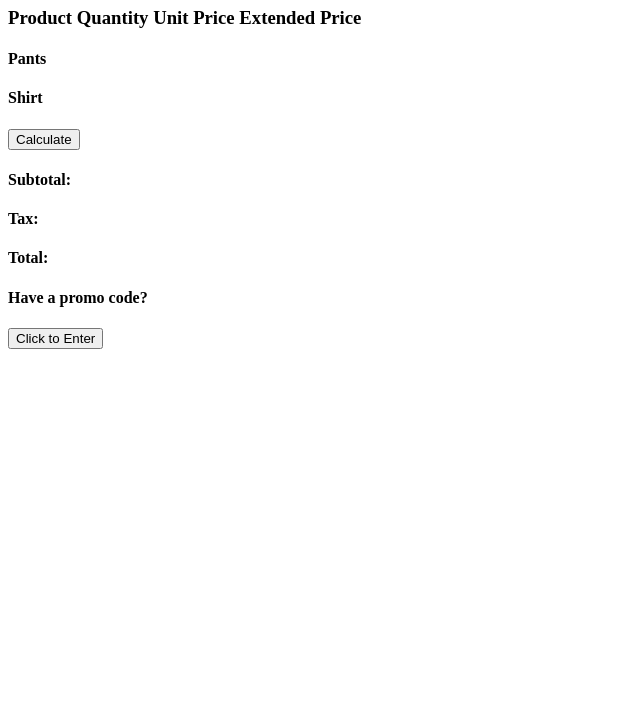
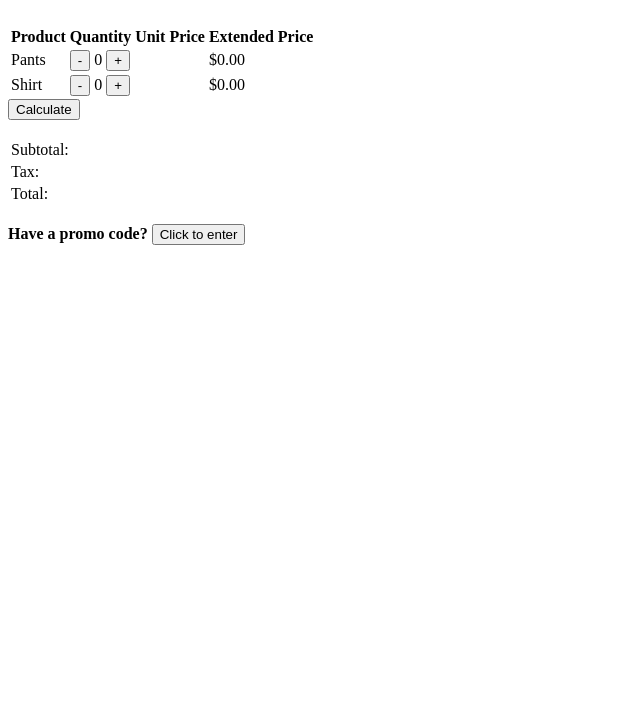
Before and after one commit to viktormadatyan/ECommerce_Checkout, a plain HTML site: page index.html in a window 1280 px wide. Shown: the part 73-800 px from the top of the page, without its empty margins (0-640 px from the left). Drawn offline with Linux system fonts and the light colour scheme.

Commit message:
FINAL VERSION

```diff
--- a/index.html
+++ b/index.html
@@ -1,36 +1,65 @@
 <!DOCTYPE html>
-<html lang="en">
-<head>
-    <meta charset="UTF-8">
-    <meta name="viewport" content="width=device-width, initial-scale=1.0">
-    <meta http-equiv="X-UA-Compatible" content="ie=edge">
-    <title>ECommerce Checkout</title>
-    <link rel="stylesheet" href="/css/style.css">
-</head>
-<body>
-    <h1>ECommerce Checkout</h1>
-    <h3>Product Quantity Unit Price Extended Price</h3>
+<header>
+        <title>Ecommerce checkout V.Madatyan</title>
+        </header>
 
-    <div>
-        <h4>Pants</h4>
-        <h4>Shirt</h4>
-    </div>
-    <div>
-        <button id="Calculate" type="button">Calculate</button>
-    </div>
-    <div>
-        <h4>Subtotal:</h4>
-        <h4>Tax:</h4>
-        <h4>Total:</h4>
-    </div>
-    <div>
-       <h4> Have a promo code?</h4>  <button id=PromCode type="button">Click to Enter</button>
-    </div>
+        <body>
+        <h1>ECommerce checkout</h1>
+        <br/>
+        <table>
+            <tr>
+              <th>Product</th>
+              <th>Quantity</th>
+              <th>Unit Price</th>
+              <th>Extended Price</th>
+            </tr>
+            <tr>
+                <td>Pants</td>
+                <td>
+                  <button id="pants_down">-</button>
+                  <span id="pants_num">0</span>
+                  <button id="pants_up">+</button>
+                </td>
+                <td id="pants_uprice"></td>
+                <td id="pants_eprice">$0.00</td>
+            </tr>
+            <tr>
+                <td>Shirt</td>
+                <td>
+                  <button id="shirt_down">-</button>
+                  <span id="shirt_num">0</span>
+                  <button id="shirt_up">+</button>
+                </td>
+                <td id="shirt_uprice"></td>
+                <td id="shirt_eprice">$0.00</td>
+            </tr>
+          </table>
 
+          <button type="button" id="calc">Calculate</button>
 
+          <br/>
+          <br/>
 
+          <table>
+              <tr>
+                <td>Subtotal:</td>
+                <td id="subtotal"></td>
+              </tr>
+              <tr>
+                <td>Tax:</td>
+                <td id="tax"></td>
+              </tr>
+              <tr>
+                <td>Total:</td>
+                <td id="total"></td>
+              </tr>
+          </table>
+          <br/>
 
+          <strong>Have a promo code?</strong>
+          <button type="button" id="promo">Click to enter</button>
+          <strong id="applied_promo"></strong>
 
-    <script src="js/index.js"></script>
-</body>
-</html>
+          <script src="js/index.js"></script>
+        </body>
+        </html>
```
